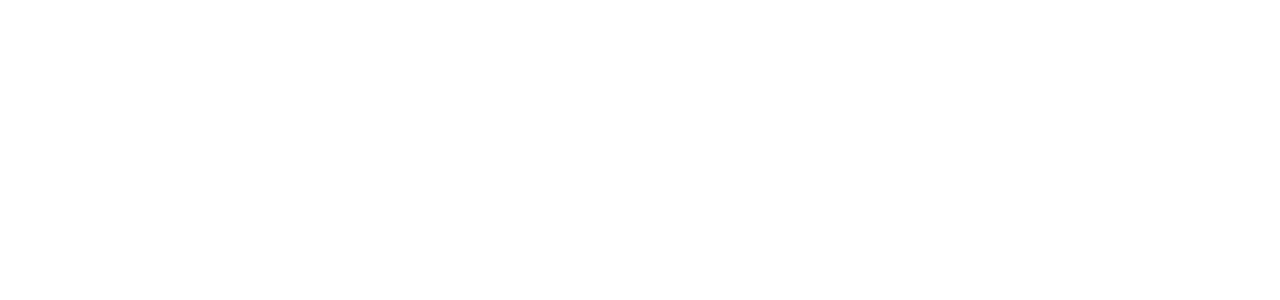
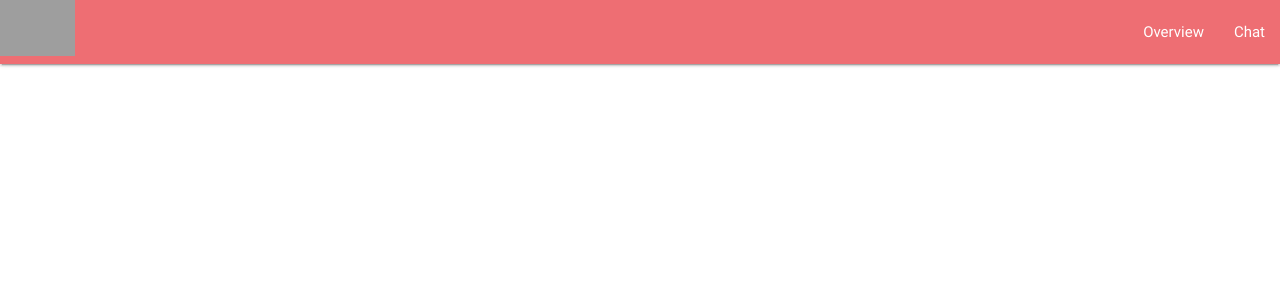
Before and after one commit to alexmotoc/projectaeora, a Django app: page / in a window 1280 px wide. Before the commit the part shown is empty. Shown: the top 300 px of the page. Run offline with Django 3.2, Linux system fonts and the light colour scheme; some libraries are stand-ins or nearby versions; grey boxes are pictures that could not be loaded.

Commit message:
Copied Libby's work on the index page across to the landing branch

```diff
--- a/webapp/bot/templates/index.html
+++ b/webapp/bot/templates/index.html
@@ -6,6 +6,7 @@
       <link href="https://fonts.googleapis.com/icon?family=Material+Icons" rel="stylesheet">
       <!--Import materialize.css-->
       <link type="text/css" rel="stylesheet" href="{% static "css/materialize.min.css" %}"  media="screen,projection"/>
+      <link type="text/css" rel="stylesheet" href="{% static "css/index.css" %}"/>
 
       <!--Let browser know website is optimized for mobile-->
       <meta name="viewport" content="width=device-width, initial-scale=1.0"/>
@@ -15,6 +16,24 @@
 
     <body>
       <main>
+
+      <div class="navbar-fixed">
+	      <nav>
+	      <div class="nav-wrapper">
+        <a href="index.html" class="brand-logo"><img src="{% static "images/logo.png" %}" height="56"></a>
+	        <a href="#" data-activates="mobile-demo" class="button-collapse"><i class="material-icons"></i>menu</a>
+	        <ul class="right hide-on-med-and-down">
+	          <li><a href="#!">Overview</a></li>
+	          <li><a href="chat">Chat</a></li>
+	        </ul>
+	      <ul class="side-nav" id="mobile-demo">
+	          <li><a href="#!">Overview</a></li>
+	          <li><a href="chat">Chat</a></li>
+	      </ul>
+	      </div>
+	      </nav>
+      </div>
+
       </main>
 
       <!--Import jQuery before materialize.js-->
```
